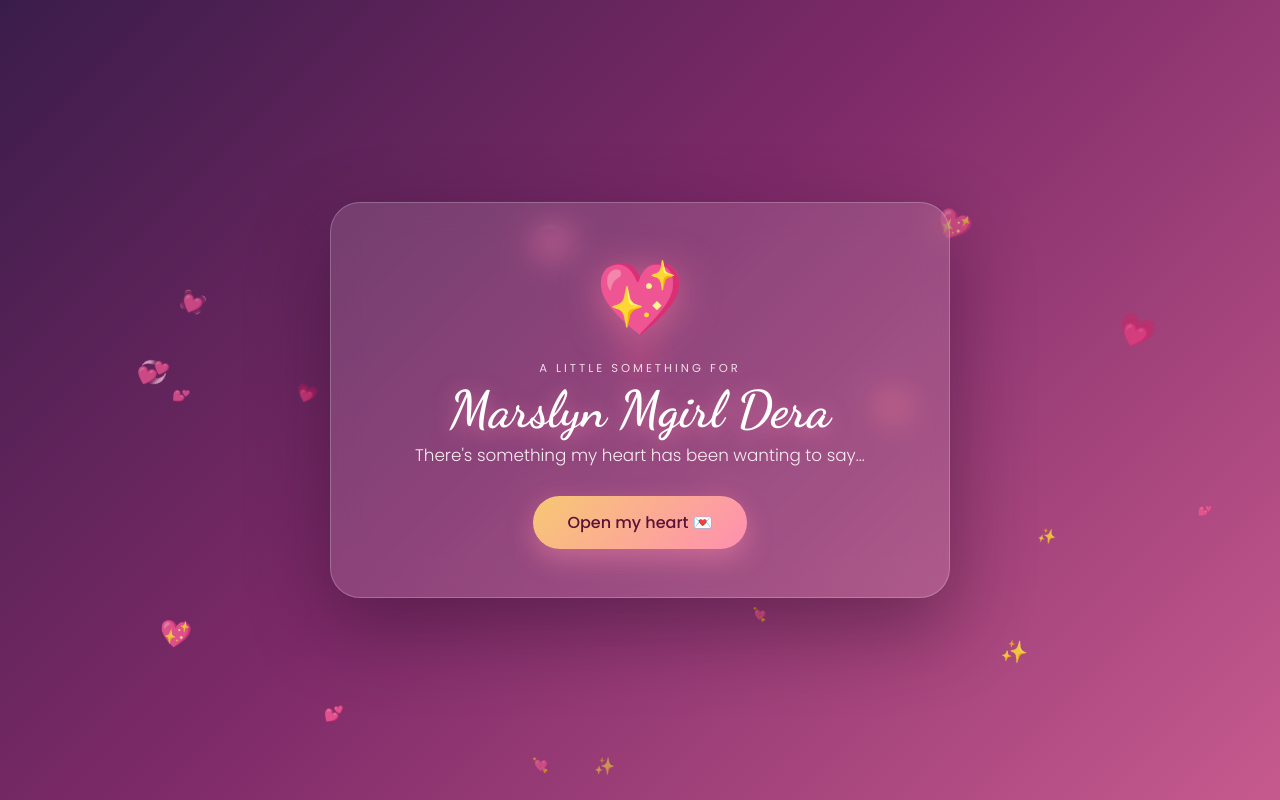
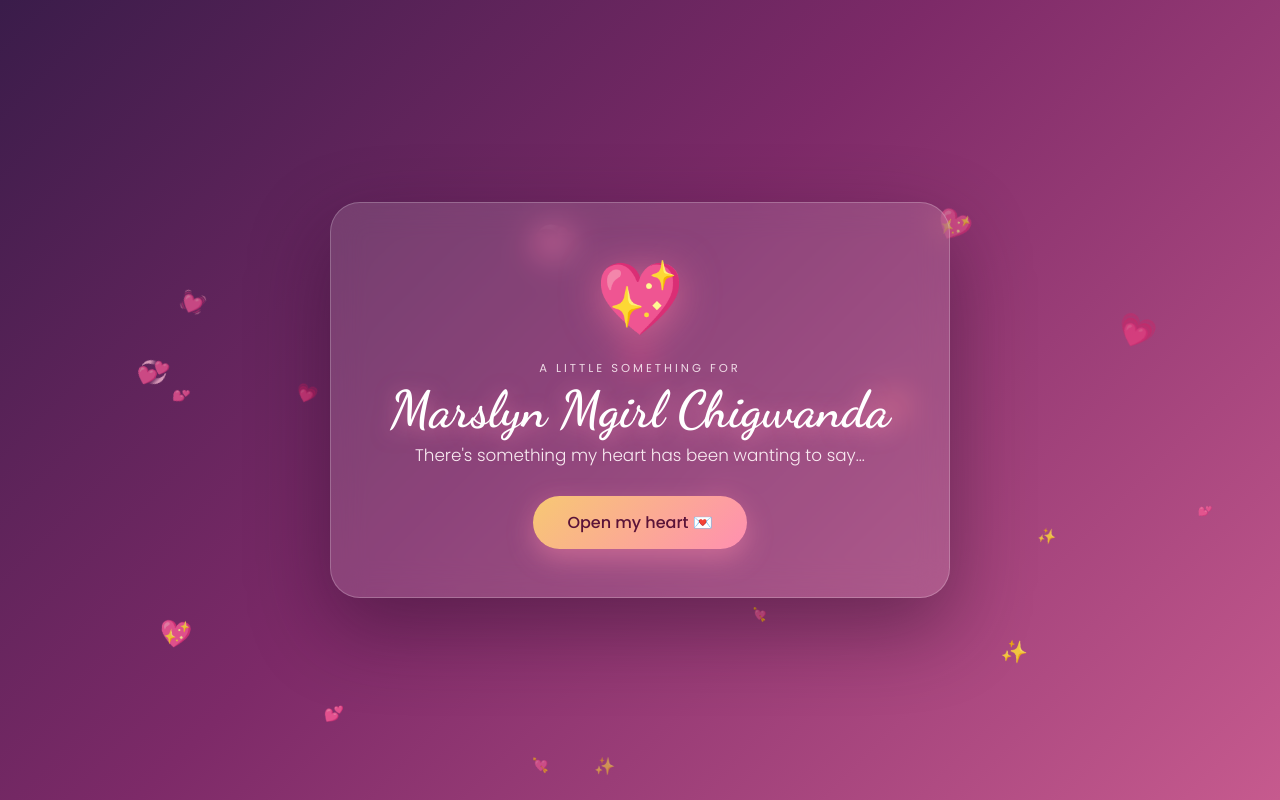
Before and after one commit to Bethel2222/valentines-page, a plain HTML site: page index.html in a window 1280 px wide. Drawn offline with Linux system fonts and the light colour scheme; a web font is replaced by a local one.

Commit message:
Update name in intro section of index.html

```diff
--- a/index.html
+++ b/index.html
@@ -117,7 +117,7 @@
     <section id="intro" class="scene active">
       <div class="big-heart">💖</div>
       <div class="eyebrow">A little something for</div>
-      <div class="name">Marslyn Mgirl Dera</div>
+      <div class="name">Marslyn Mgirl Chigwanda</div>
       <p class="lead">There's something my heart has been wanting to say...</p>
       <button class="btn" onclick="openLetter()">Open my heart 💌</button>
     </section>
```
